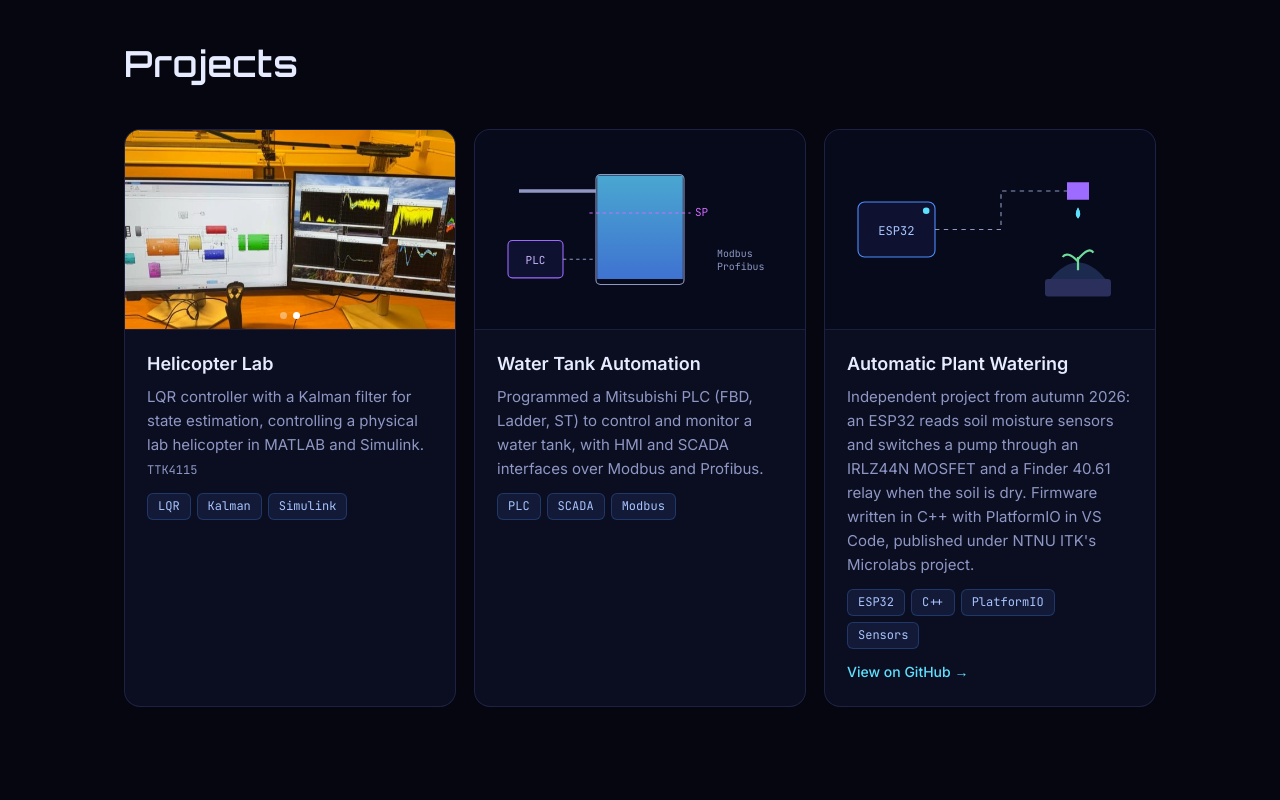
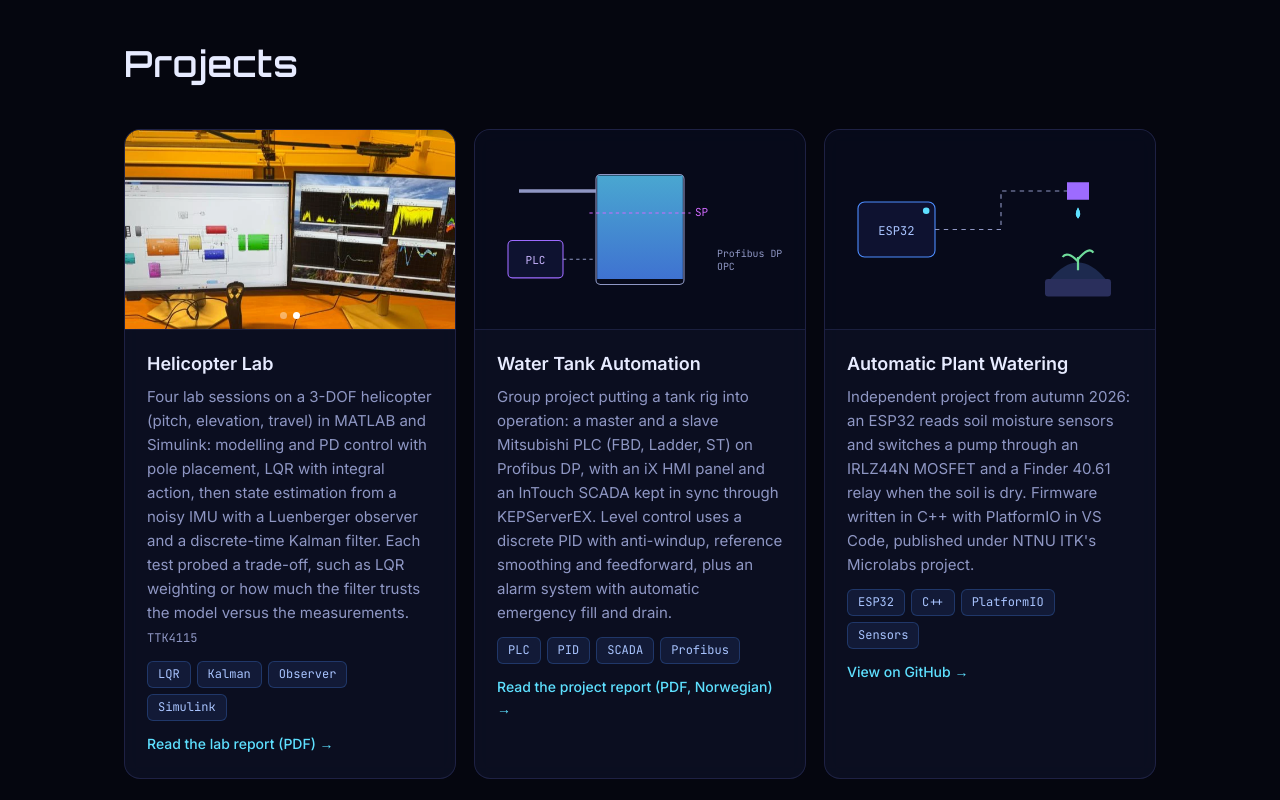
Before and after one commit to mertcs-dev/mertcs-dev.github.io, a plain HTML site: page index.html in a window 1280 px wide. Shown: the part 3960-4760 px from the top of the page. Drawn offline with Linux system fonts and the light colour scheme; animation ran at ten frames a second.

Commit message:
Add helicopter lab and water tank reports with fuller project descriptions
Co-Authored-By: Claude Opus 5.5 <noreply@anthropic.com>

```diff
--- a/index.html
+++ b/index.html
@@ -433,8 +433,9 @@
         </div>
         <div class="body">
           <h3>Helicopter Lab</h3>
-          <p>LQR controller with a Kalman filter for state estimation, controlling a physical lab helicopter in MATLAB and Simulink. <span class="mono" style="font-size:12px">TTK4115</span></p>
-          <div class="tags"><span class="tag">LQR</span><span class="tag">Kalman</span><span class="tag">Simulink</span></div>
+          <p>Four lab sessions on a 3-DOF helicopter (pitch, elevation, travel) in MATLAB and Simulink: modelling and PD control with pole placement, LQR with integral action, then state estimation from a noisy IMU with a Luenberger observer and a discrete-time Kalman filter. Each test probed a trade-off, such as LQR weighting or how much the filter trusts the model versus the measurements. <span class="mono" style="font-size:12px">TTK4115</span></p>
+          <div class="tags"><span class="tag">LQR</span><span class="tag">Kalman</span><span class="tag">Observer</span><span class="tag">Simulink</span></div>
+          <div class="card-links"><a href="assets/Helicopter_Lab_Report.pdf" target="_blank" rel="noopener">Read the lab report (PDF) →</a></div>
         </div>
       </article>
 
@@ -456,14 +457,15 @@
             <rect x="30" y="85" width="50" height="34" rx="4" fill="#0e1230" stroke="#9d6bff"/>
             <text x="55" y="106" text-anchor="middle" fill="#c9b5ff" font-family="JetBrains Mono" font-size="10">PLC</text>
             <path d="M80 102 H110" stroke="#8f97c4" stroke-dasharray="3 3"/>
-            <text x="220" y="100" fill="#8f97c4" font-family="JetBrains Mono" font-size="9">Modbus</text>
-            <text x="220" y="112" fill="#8f97c4" font-family="JetBrains Mono" font-size="9">Profibus</text>
+            <text x="220" y="100" fill="#8f97c4" font-family="JetBrains Mono" font-size="9">Profibus DP</text>
+            <text x="220" y="112" fill="#8f97c4" font-family="JetBrains Mono" font-size="9">OPC</text>
           </svg>
         </div>
         <div class="body">
           <h3>Water Tank Automation</h3>
-          <p>Programmed a Mitsubishi PLC (FBD, Ladder, ST) to control and monitor a water tank, with HMI and SCADA interfaces over Modbus and Profibus.</p>
-          <div class="tags"><span class="tag">PLC</span><span class="tag">SCADA</span><span class="tag">Modbus</span></div>
+          <p>Group project putting a tank rig into operation: a master and a slave Mitsubishi PLC (FBD, Ladder, ST) on Profibus DP, with an iX HMI panel and an InTouch SCADA kept in sync through KEPServerEX. Level control uses a discrete PID with anti-windup, reference smoothing and feedforward, plus an alarm system with automatic emergency fill and drain.</p>
+          <div class="tags"><span class="tag">PLC</span><span class="tag">PID</span><span class="tag">SCADA</span><span class="tag">Profibus</span></div>
+          <div class="card-links"><a href="assets/Water_Tank_Automation_Report.pdf" target="_blank" rel="noopener">Read the project report (PDF, Norwegian) →</a></div>
         </div>
       </article>
 
```
Also changed, not shown: 2 other files.
